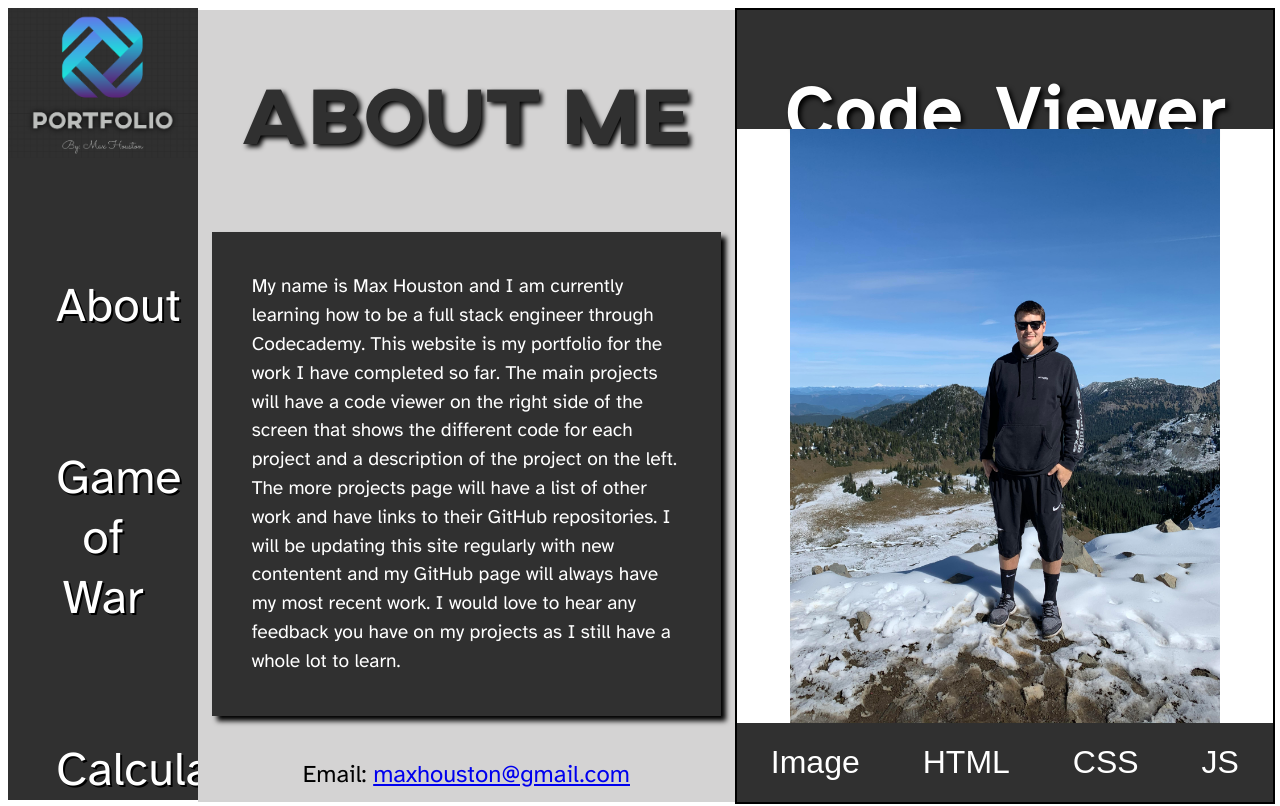
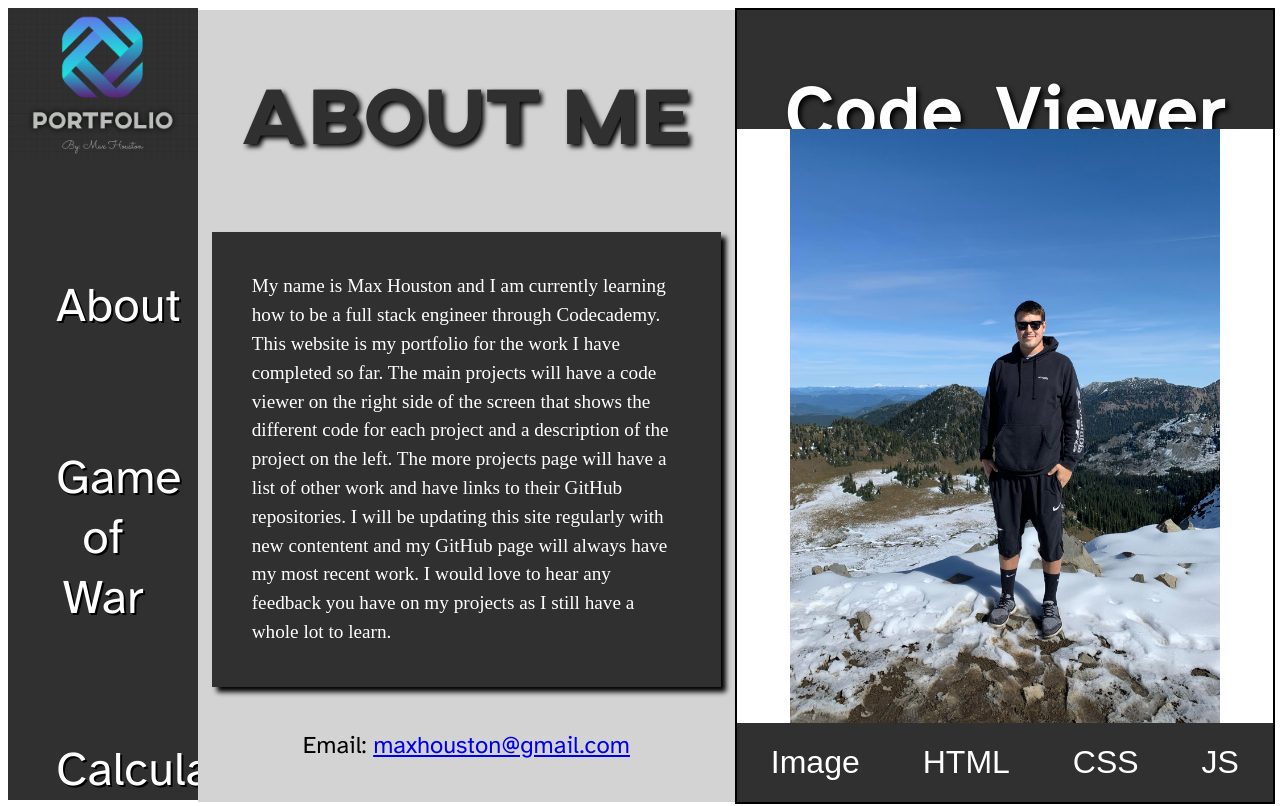
Before and after one commit to MaxwellHouston/Portfolio-React, a React (Create React App) app: page / in a window 1280 px wide. Shown: the top 806 px of the page. Built offline with nearby package versions, Linux system fonts and the light colour scheme.

Commit message:
changed article font for readability

```diff
--- a/src/App.css
+++ b/src/App.css
@@ -6,6 +6,11 @@
 @font-face {
   font-family: 'Atkinson Hyperlegible';
   src: url('./Utility/fonts/AtkinsonHyperlegible-Regular.ttf');
+}
+
+@font-face {
+  font-family: 'Open Sans', sans-serif;;
+  src: url('./Utility/fonts/OpenSans-Regular.ttf');
 }
 
 .App {
@@ -79,6 +84,7 @@ h1 {
   width: 80%;
   background-color: #303030;
   color: white;
+  font-family: 'OpenSans-Regular';
   padding: 2.5rem;
   align-self: center;
   font-size: 1.2rem;
--- a/src/Utility/projectData.js
+++ b/src/Utility/projectData.js
@@ -110,7 +110,7 @@ const ProjectData = {
         article: `This project is a Reddit client that acts as a  homepage that takes users input for topics that interest them and displays reddit articles pertaining to that topic.
         It was built using React, React Router, and Redux. All of the data is pulled from the Reddit API. Each topic chosen pulls the top three articles from three diffrent subreddits pertaining to the topic. These articles are then
         displayed in a grid with tumbnail photos and a link to the full article. When clicked, this link opens up that article to fill the whole page and displays the awards, upvotes, the body of
-        the article, and also fetches and displays the comments section. Only the components are showed in the code viewer, to view the Redux store and slice files go to the github project link.`,
+        the article, and also fetches and displays the comments section. Only the components are shown in the code viewer, to view the Redux store and slice files go to the github project link.`,
         github: 'https://github.com/MaxwellHouston/front-page',
         img: frontPageImg,
         html: frontPageHTML,
```
Also changed, not shown: src/Utility/fonts/OpenSans-Regular.ttf (added).
